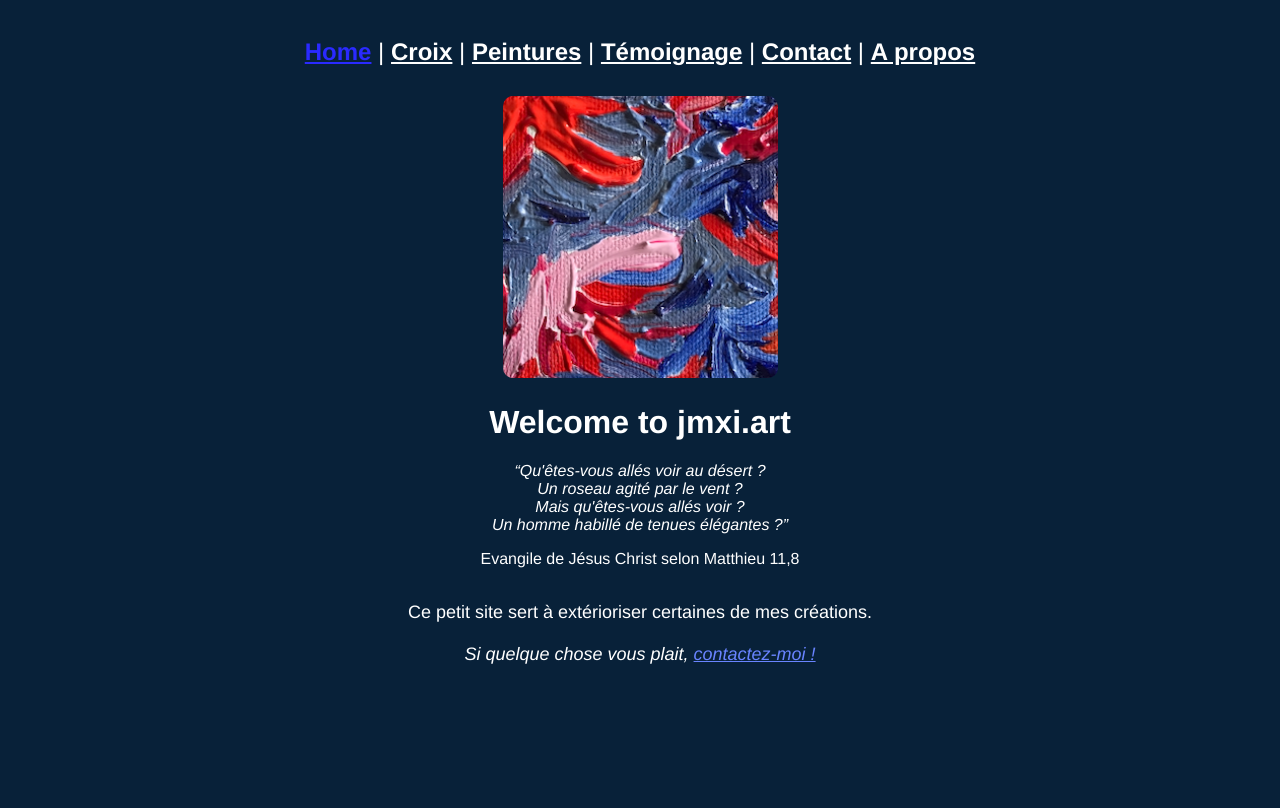
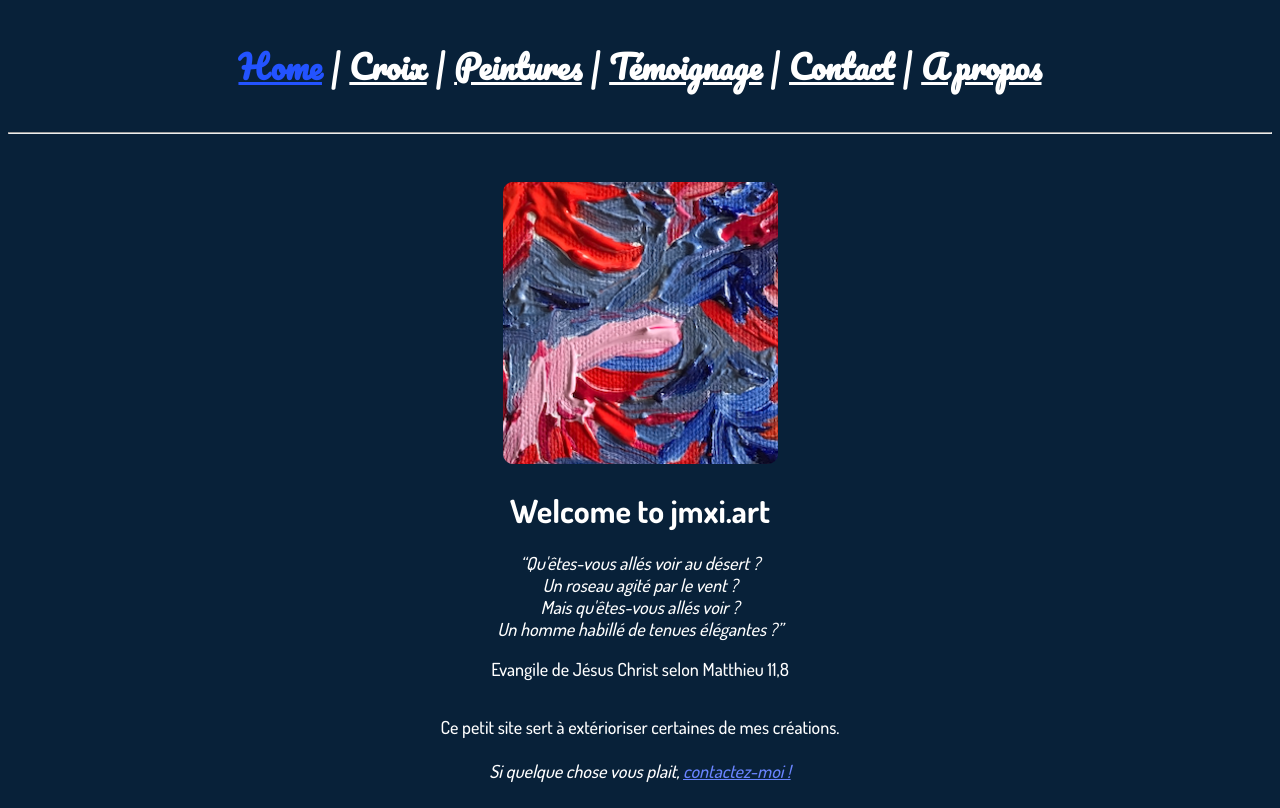
Before and after one commit to jmcob/jmxi.art, a Vue app: page / in a window 1280 px wide. Built offline with nearby package versions, Linux system fonts and the light colour scheme.

Commit message:
font change ans hr for nav

```diff
--- a/src/App.vue
+++ b/src/App.vue
@@ -3,25 +3,28 @@
 </template>
 
 <style>
+@import url("https://fonts.googleapis.com/css2?family=Dosis:wght@200;500;700&family=Pacifico&display=swap");
+
 * {
   background: #082139;
 }
 
 #app {
-  font-family: Avenir, Helvetica, Arial, sans-serif;
+  font-family: "Dosis", sans-serif;
+
   -webkit-font-smoothing: antialiased;
   -moz-osx-font-smoothing: grayscale;
   text-align: center;
   color: #fff;
 }
-nav {
-  font-size: x-large;
-}
+
 img {
   border-radius: 10px;
 }
 nav {
   padding: 30px;
+  font-size: xx-large;
+  font-family: "Pacifico", cursive;
 }
 
 nav a {
@@ -30,10 +33,14 @@ nav a {
 }
 
 nav a.router-link-exact-active {
-  color: rgb(42, 42, 255);
+  color: rgb(35, 83, 255);
+}
+p,
+q {
+  font-size: large;
 }
 h2 {
-  color: rgb(31, 31, 255);
+  color: rgb(35, 83, 255);
 }
 .hello {
   display: flex;
--- a/src/views/AboutView.vue
+++ b/src/views/AboutView.vue
@@ -1,12 +1,14 @@
 <template>
   <NavBar />
+  <hr />
+  <br />
   <div class="about">
     <h1>Coded by Jean-Maxime Cobac</h1>
     <p>
       Si vous le souhaitez,
       <router-link to="/contact">contactez-moi.</router-link> <br /><br />
       <a href="http://www.jmax.dev"
-        >Vous recherchez peut-être un développeur web ?</a
+        >Peut-être recherchez-vous un développeur web ?</a
       >
     </p>
     <img alt="about us ipad image" src="../assets/about.png" />
--- a/src/views/CrossView.vue
+++ b/src/views/CrossView.vue
@@ -1,5 +1,7 @@
 <template>
   <NavBar />
+  <hr />
+  <br />
   <h1>La croix glorieuse</h1>
   <h2>de notre Seigneur Jésus le Christ</h2>
   <h3>en quelques représentations colorées</h3>
@@ -14,6 +16,7 @@
         sombre et semble s'en dégager puissament.
       </p>
     </div>
+    <hr />
     <div class="card">
       <h3>Deuxième</h3>
       <figure>
@@ -27,6 +30,7 @@
         Il n'en est rien, la victoire est bien présente, et la grâce !
       </p>
     </div>
+    <hr />
     <div class="card">
       <h3>Troisième</h3>
       <figure>
@@ -40,6 +44,7 @@
       </p>
     </div>
   </article>
+  <hr />
   <article>
     <div class="card">
       <h3>Quatrième</h3>
@@ -54,6 +59,7 @@
         contraste ne fait que faire ressortir cette forme élancée
       </p>
     </div>
+    <hr />
     <div class="card">
       <h3>Cinquième</h3>
       <figure>
@@ -63,6 +69,7 @@
         />
       </figure>
     </div>
+    <hr />
     <div class="card">
       <h3>Sixième</h3>
       <figure>
@@ -71,6 +78,7 @@
       <p>Distingue t'on ici encore une croix ?</p>
     </div>
   </article>
+  <hr />
   <article>
     <div class="card">
       <h3>Septième</h3>
@@ -78,6 +86,7 @@
         <img src="../assets/cross/IMG_0005.jpeg" alt="croix glorieuse" />
       </figure>
     </div>
+    <hr />
     <div class="card">
       <h3>Huitième</h3>
       <figure>
@@ -85,6 +94,7 @@
       </figure>
       <p>Sur le tableau de contact de la chapelle d'adoration, à Bordeaux</p>
     </div>
+    <hr />
     <div class="card">
       <h3>Neuvième</h3>
       <figure>
@@ -93,6 +103,7 @@
       <p>Page de garde d'"Amour".</p>
     </div>
   </article>
+  <hr />
   <article>
     <div class="card">
       <h3>Dixième</h3>
@@ -101,12 +112,14 @@
       </figure>
       <p>Une impression de terre battue, une légèreté, une joie.</p>
     </div>
+    <hr />
     <div class="card">
       <h3>Onzième</h3>
       <figure>
         <img src="../assets/cross/IMG_0037.png" alt="croix glorieuse" />
       </figure>
     </div>
+    <hr />
     <div class="card">
       <h3>Douzième</h3>
       <figure>
@@ -115,6 +128,7 @@
       <p>Jésus est aussi la pour sauver nos côtés tordus.</p>
     </div>
   </article>
+  <hr />
   <article>
     <div class="card">
       <h3>Treizième</h3>
@@ -122,12 +136,14 @@
         <img src="../assets/cross/IMG_0056.jpeg" alt="croix glorieuse" />
       </figure>
     </div>
+    <hr />
     <div class="card">
       <h3>Quatorzième</h3>
       <figure>
         <img src="../assets/cross/IMG_0067.jpeg" alt="croix glorieuse" />
       </figure>
     </div>
+    <hr />
     <div class="card">
       <h3>Quinzième</h3>
       <figure>
@@ -135,6 +151,7 @@
       </figure>
     </div>
   </article>
+  <hr />
   <article>
     <div class="card">
       <h3>Seizième</h3>
@@ -142,18 +159,21 @@
         <img src="../assets/cross/IMG_0219.jpeg" alt="croix glorieuse" />
       </figure>
     </div>
+    <hr />
     <div class="card">
       <h3>Dix-septième</h3>
       <figure>
         <img src="../assets/cross/IMG_0226.jpeg" alt="croix glorieuse" />
       </figure>
     </div>
+    <hr />
     <div class="card">
       <h3>Dix-huitième</h3>
       <figure>
         <img src="../assets/cross/IMG_0329.jpeg" alt="croix glorieuse" />
       </figure>
     </div>
+    <hr />
     <div class="card">
       <h3>Dix-neuvième</h3>
       <figure>
@@ -161,6 +181,8 @@
       </figure>
     </div>
   </article>
+  <br />
+  <hr />
   <NavBar />
 </template>
 <script>
--- a/src/views/HomeView.vue
+++ b/src/views/HomeView.vue
@@ -1,5 +1,7 @@
 <template>
   <NavBar />
+  <hr />
+  <br /><br />
   <div class="home">
     <img alt="Vue logo" src="../assets/logo.png" />
     <HelloWorld msg="Welcome to jmxi.art" />
--- a/src/views/PaintingView.vue
+++ b/src/views/PaintingView.vue
@@ -1,5 +1,8 @@
 <template>
   <NavBar />
+  <hr />
+  <br />
+
   <h1>Peintures</h1>
   <div class="card">
     <h2>La fleur - 2009</h2>
@@ -7,6 +10,7 @@
       <img src="../assets/paintings/WP_20150809_001_001.jpg" alt="la fleur" />
     </figure>
   </div>
+  <hr />
   <div class="card">
     <h2>Animal collective - 2009</h2>
     <figure>
@@ -16,6 +20,7 @@
       />
     </figure>
   </div>
+  <hr />
   <div class="card">
     <h2>Langues de feu : la Pentecôte - 2019</h2>
     <figure>
@@ -25,24 +30,29 @@
       />
     </figure>
   </div>
+  <hr />
   <div class="card">
     <h2>Chocobo - 2019</h2>
     <figure>
       <img src="../assets/paintings/IMG_0036.jpeg" alt="Chocobo" />
     </figure>
   </div>
+  <hr />
   <div class="card">
     <h2>Pour Maman - 2019</h2>
     <figure>
       <img src="../assets/paintings/IMG_0059.jpeg" alt="Pour Maman" />
     </figure>
   </div>
+  <hr />
   <div class="card">
     <h2>La Reine des Cieux - 2019</h2>
     <figure>
       <img src="../assets/paintings/IMG_0061.jpeg" alt="La Reine des Cieux" />
     </figure>
   </div>
+  <br />
+  <hr />
   <NavBar />
 </template>
 <script>
```
